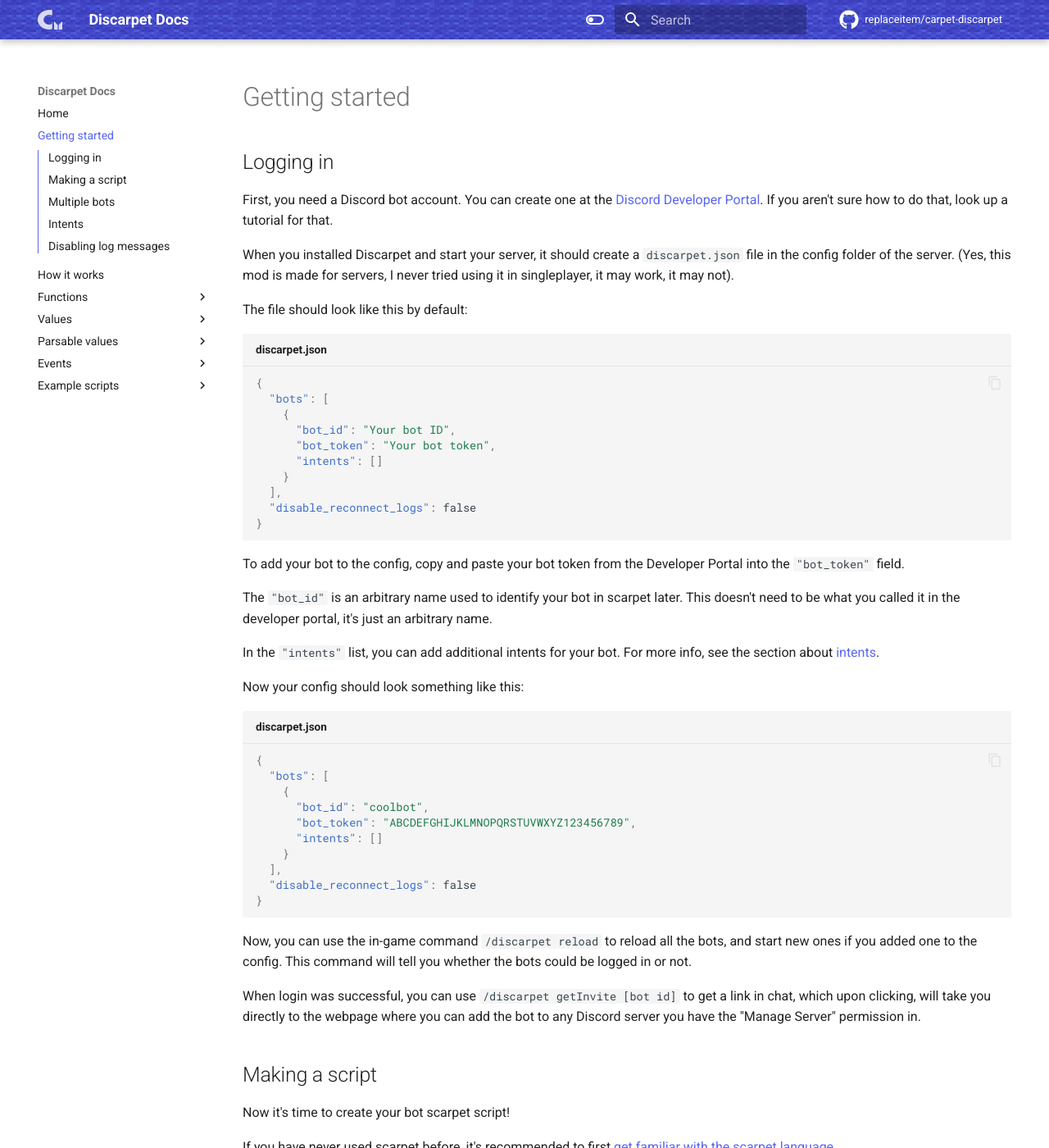
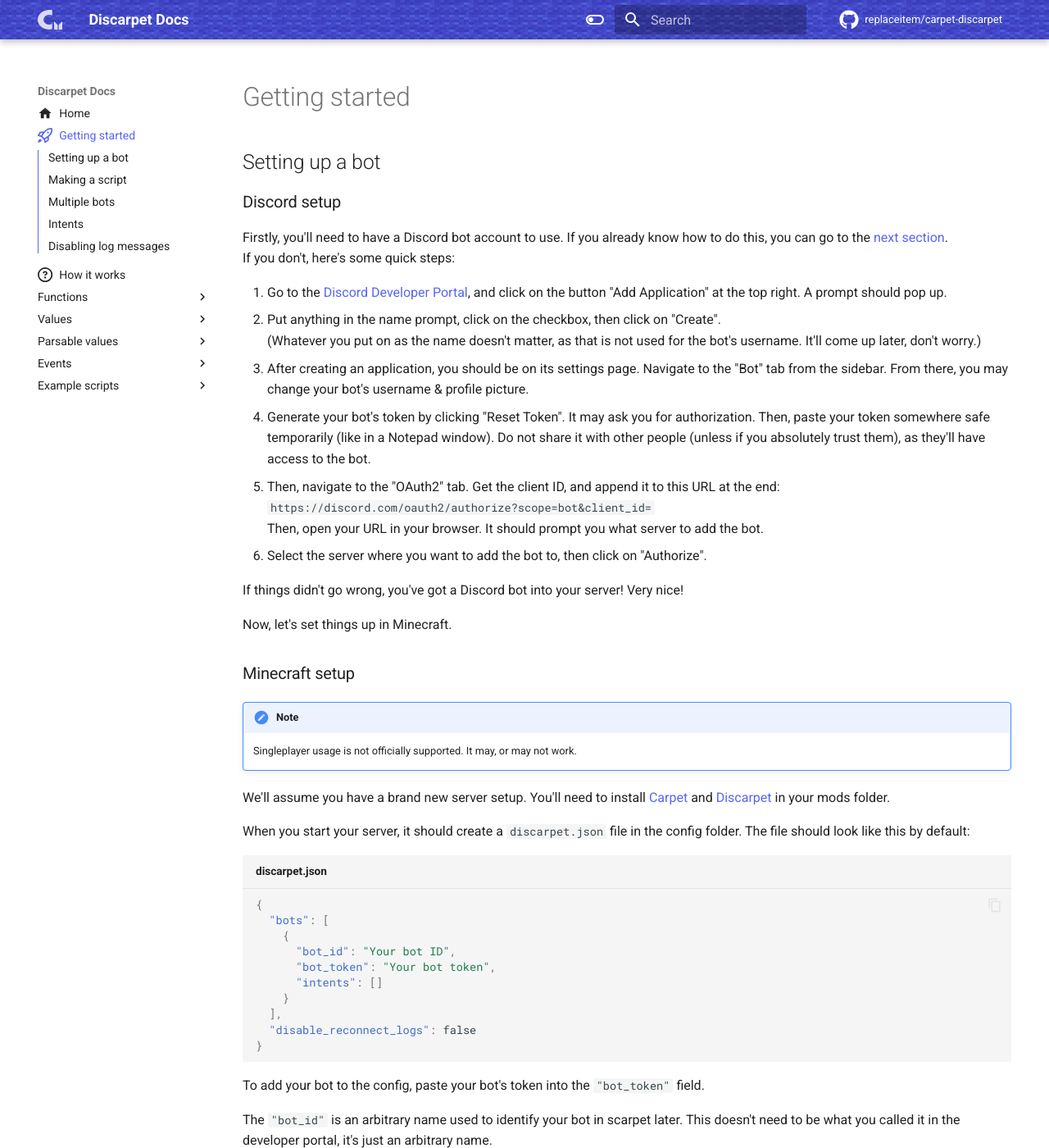
Before and after one commit to replaceitem/carpet-discarpet, an MkDocs documentation site: the page built from docs/pages/setup.md, in a window 1280 px wide and 1400 px high. Shown: the whole window at 82% size. Built offline with MkDocs 1.6.1 and Material for MkDocs 9.7.7, drawn with Linux system fonts in a browser that asks for light colours; comment, search, counter and statistics services are not loaded; some of the changed text lies outside the part shown.

Commit message:
improve setup.md a bit, icons

````diff
--- a/docs/pages/setup.md
+++ b/docs/pages/setup.md
@@ -1,13 +1,39 @@
-## Logging in
+---
+icon: octicons/rocket-16
+---
 
-First, you need a Discord bot account.
-You can create one at the [Discord Developer Portal](https://discord.com/developers/applications).
-If you aren't sure how to do that, look up a tutorial for that.
+## Setting up a bot
 
-When you installed Discarpet and start your server, it should create a `discarpet.json` file in the config folder of the server.
-(Yes, this mod is made for servers, I never tried using it in singleplayer, it may work, it may not).
+### Discord setup
 
-The file should look like this by default:
+Firstly, you'll need to have a Discord bot account to use. If you already know how to do this, you can go to the [next section](#minecraft-setup).
+<br>If you don't, here's some quick steps:
+
+1. Go to the [Discord Developer Portal](https://discord.com/developers/applications), and click on the button "Add Application" at the top right. A prompt should pop up.
+2. Put anything in the name prompt, click on the checkbox, then click on "Create".
+   <br>(Whatever you put on as the name doesn't matter, as that is not used for the bot's username. It'll come up later, don't worry.)
+3. After creating an application, you should be on its settings page. Navigate to the "Bot" tab from the sidebar.
+   From there, you may change your bot's username & profile picture.
+4. Generate your bot's token by clicking "Reset Token". It may ask you for authorization.
+   Then, paste your token somewhere safe temporarily (like in a Notepad window).
+   Do not share it with other people (unless if you absolutely trust them), as they'll have access to the bot.
+5. Then, navigate to the "OAuth2" tab. Get the client ID, and append it to this URL at the end:
+   <br>`https://discord.com/oauth2/authorize?scope=bot&client_id=`
+   <br>Then, open your URL in your browser. It should prompt you what server to add the bot.
+6. Select the server where you want to add the bot to, then click on "Authorize".
+
+If things didn't go wrong, you've got a Discord bot into your server! Very nice!
+
+Now, let's set things up in Minecraft.
+
+### Minecraft setup
+
+!!! note
+    Singleplayer usage is not officially supported. It may, or may not work.
+
+We'll assume you have a brand new server setup. You'll need to install [Carpet](https://modrinth.com/mod/carpet) and [Discarpet](https://modrinth.com/mod/discarpet) in your mods folder.
+
+When you start your server, it should create a `discarpet.json` file in the config folder. The file should look like this by default:
 
 ```json title="discarpet.json"
 {
@@ -22,7 +48,7 @@
 }
 ```
 
-To add your bot to the config, copy and paste your bot token from the Developer Portal into the `"bot_token"` field.
+To add your bot to the config, paste your bot's token into the `"bot_token"` field.
 
 The `"bot_id"` is an arbitrary name used to identify your bot in scarpet later.
 This doesn't need to be what you called it in the developer portal,
@@ -37,7 +63,7 @@
 {
   "bots": [
     {
-      "bot_id": "coolbot",
+      "bot_id": "mybot",
       "bot_token": "ABCDEFGHIJKLMNOPQRSTUVWXYZ123456789",
       "intents": []
     }
@@ -71,27 +99,27 @@
 
 ## Multiple bots
 
-To have multiple bots running on your server, just add them to the config file like this:
+To have multiple bots running on your server, you can add more into the `"bots"` list in the config file like this:
 
 ```json title="discarpet.json"
 {
   "bots": [
     {
-      "bot_id": "bot1",
-      "bot_token": "token1",
+      "bot_id": "mybot",
+      "bot_token": "token",
       "intents": []
     },
     {
-      "bot_id": "bot2",
-      "bot_token": "token2",
+      "bot_id": "mybot2",
+      "bot_token": "token 2",
       "intents": [
         "GUILD_PRESENCES",
         "GUILD_MEMBERS"
       ]
     },
     {
-      "bot_id": "third_bot",
-      "bot_token": "token for third bot",
+      "bot_id": "mybot3",
+      "bot_token": "token 3",
       "intents": []
     }
   ],
@@ -99,10 +127,12 @@
 }
 ```
 
-Keep in mind that each script can only have one bot.
+Keep in mind that each script can only use one bot.
 Each script will only receive events from that one specified bot,
 and when getting [values from IDs](/functions/value-from-id.md),
-the value will have the context of the bot of the script. That would mean that if you pass a message value from an event to another script,
+the value will have the context of the bot of the script.
+
+That would mean that if you pass a message value from an event to another script,
 and add a reaction there, the user of the reaction will still be from the script where the event happened.
 Only if you query [values from IDs](/functions/value-from-id.md),
 the bot from the config will be applied.
@@ -118,8 +148,8 @@
 - GUILD_PRESENCES
 
 If you add these intents to the `"intents"` list in your bot config,
-you will also need to enable them in the [Discord Developer Portal](https://discord.com/developers/applications)
-under Applications -> [Your bot] -> Bot -> Privileged Gateway Intents.
+you will also need to enable them in Discord as well. You can enable them in the [Discord Developer Portal](https://discord.com/developers/applications)
+under your application's "Bots" tab.
 
 
 ## Disabling log messages
````
Also changed, not shown: other parts of docs/pages/setup.md (+3 -1 lines), docs/pages/how-it-works.md (+18 -14 lines), docs/pages/index.md (+12 -6 lines).
